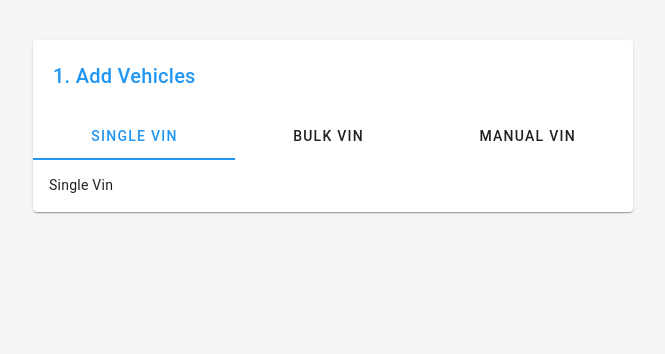
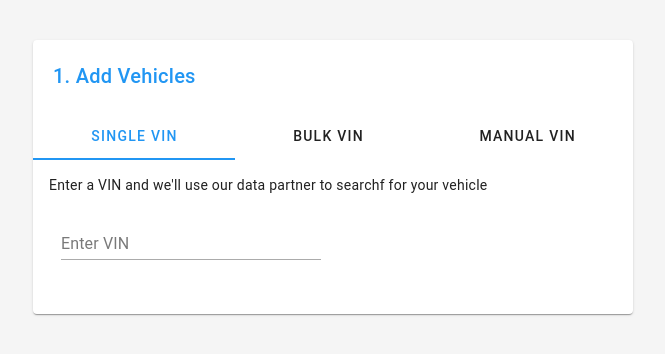
Before and after one commit to Flquintero/vin-lookup, a Vue app: page /vin-lookup in a window 1280 px wide. Shown: the top 354 px of the page, without its empty margins (307-972 px from the left). Built offline with nearby package versions, Linux system fonts and the light colour scheme.

Commit message:
Added input field

```diff
--- a/src/components/views/vin-lookup/VinLookupSingle.vue
+++ b/src/components/views/vin-lookup/VinLookupSingle.vue
@@ -1,7 +1,15 @@
 <script setup lang="ts"></script>
 
 <template>
-  <div>Single Vin</div>
+  <div>
+    <p>
+      Enter a VIN and we'll use our data partner to searchf for your vehicle
+    </p>
+    <v-text-field
+      clearable
+      label="Enter VIN"
+      variant="underlined"
+      class="v-col-xs-12 v-col-sm-6 my-1"
+    ></v-text-field>
+  </div>
 </template>
-
-<style scoped></style>
```
